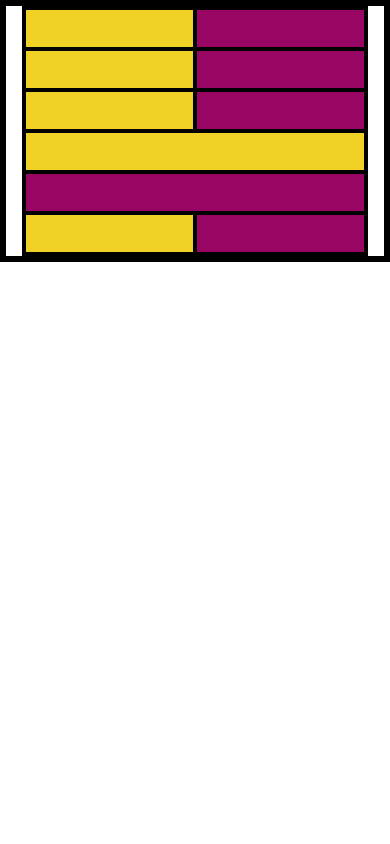
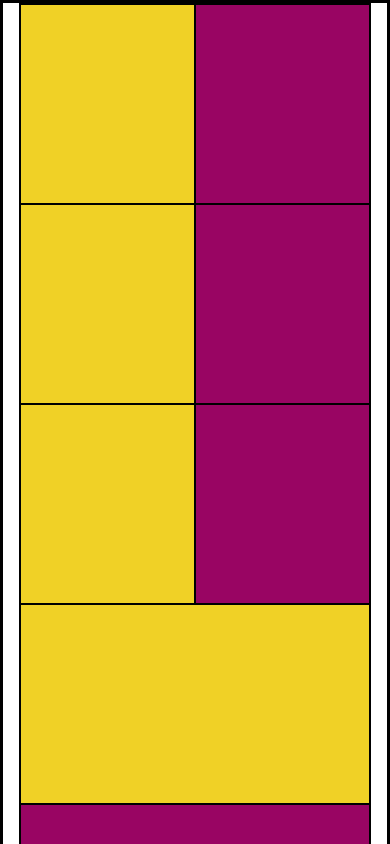
Before and after one commit to Khalessi000/quiz, a plain HTML site: page index.html in a window 390 px wide. Shown: the top 844 px of the page. Drawn offline with Linux system fonts and the light colour scheme.

Commit message:
correcciones tamaña y media query

```diff
--- a/index.html
+++ b/index.html
@@ -10,57 +10,57 @@
         * {box-sizing: 0;
             margin: 0;
             padding: 0;
-            border: 2px solid black;
+            border: 1px solid black;
         }
 
         .caja1 {
             background-color: #f0d126;
-            width: 100px;
+            height: 200px;
         }
 
         .caja2 {
             background-color: #990563;
-            width: 100px;
+            height: 200px;
         }
 
         .caja3 {
             background-color: #f0d126;
-            width: 100px;
+            height: 200px;
         }
 
         .caja4 {
             background-color: #990563;
-            width: 100px;
+            height: 200px;
         }
 
         .caja5 {
             background-color: #f0d126;
-            width: 100px;
+            height: 200px;
         }
 
         .caja6 {
             background-color: #990563;
-            width: 100px;
+            height: 200px;
         }
 
         .caja7 {
             background-color:#f0d126;
-            width: 100px;
+            height: 200px;
         }
 
         .caja8 {
             background-color: #990563;
-            width: 100px;
+            height: 200px;
         }
 
         .caja9 {
             background-color: #f0d126;
-            width: 100px;
+            height: 200px;
         }
 
         .caja10 {
             background-color: #990563;
-            width: 100px;
+            height: 200px;
         }
 
         h1 {
```
